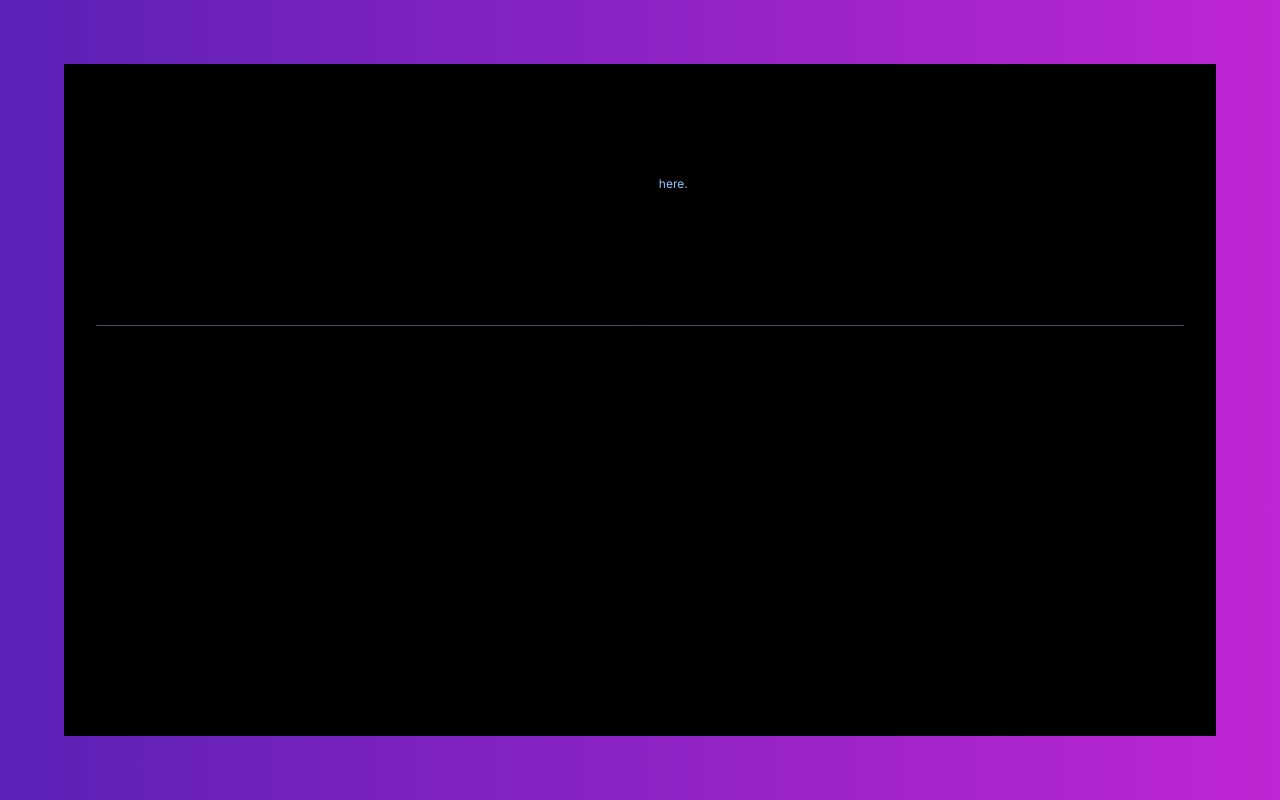
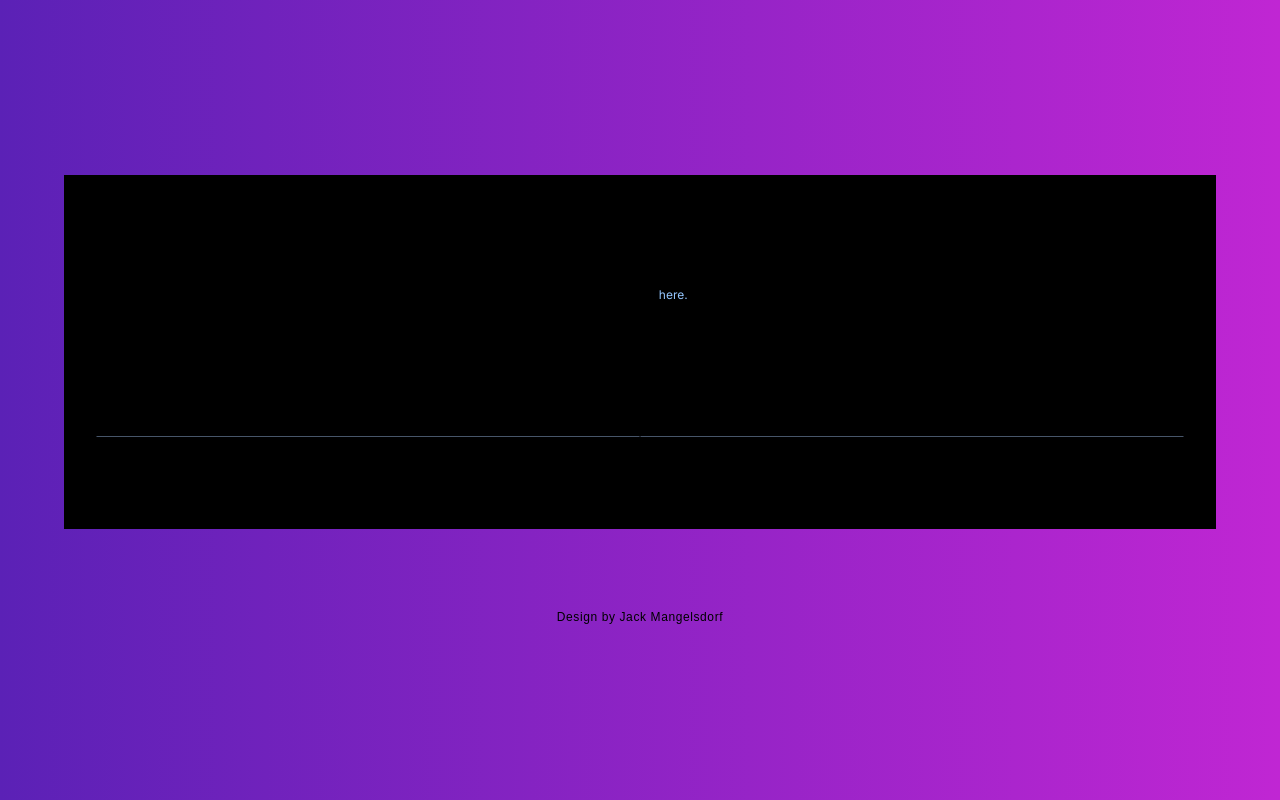
Before and after one commit to Jangelsdork/exercise-app, a Next.js app: page / in a window 1280 px wide. Built offline with nearby package versions, Linux system fonts and the light colour scheme; a web font is replaced by a local one.

Commit message:
style updates

```diff
--- a/src/app/page.tsx
+++ b/src/app/page.tsx
@@ -1,9 +1,11 @@
 "use client"
 
-import { useEffect, useState, SetStateAction } from 'react'
+import { useState, SetStateAction, Link } from 'react'
 import Exercises from './components/Exercises'
 import SearchExercise from './components/SearchExercise'
 import Intro from './components/Intro'
+import { dela } from './fonts'
+
 
 export default function Home() {
 
@@ -31,12 +33,13 @@ export default function Home() {
   }
 
   return (
-    <main className=" bg-gradient-to-r from-violet-800 to-fuchsia-600 flex justify-center min-h-screen p-2 sm:p-16">
+    <main className=" bg-gradient-to-r from-violet-800 to-fuchsia-600 flex flex-col justify-center min-h-screen p-2 sm:p-16 ">
       <div className='flex flex-col bg-black'>
         <Intro />
         <SearchExercise setUrlMuscle={setUrlMuscle} setUrlEquipment={setUrlEquipment} fetchResults={fetchResults} />
         <Exercises apiRes={apiRes}/>
-      </div>
+      </div >
+      <footer className={`flex tracking-wider text-xs sm:text-s justify-center  pt-20 ${dela.className}`}>Design by Jack Mangelsdorf</footer>
     </main>
   )
 }
```
